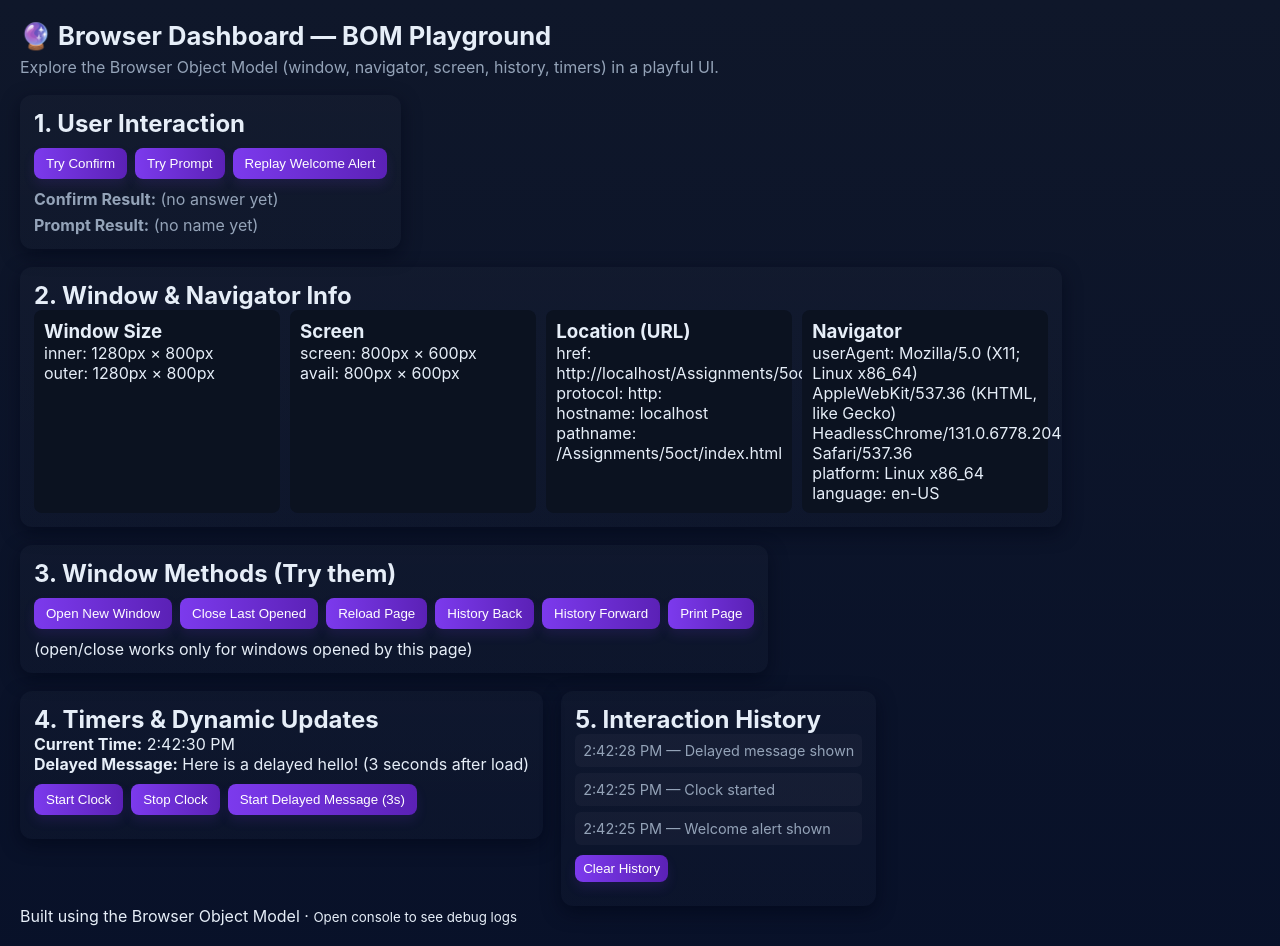
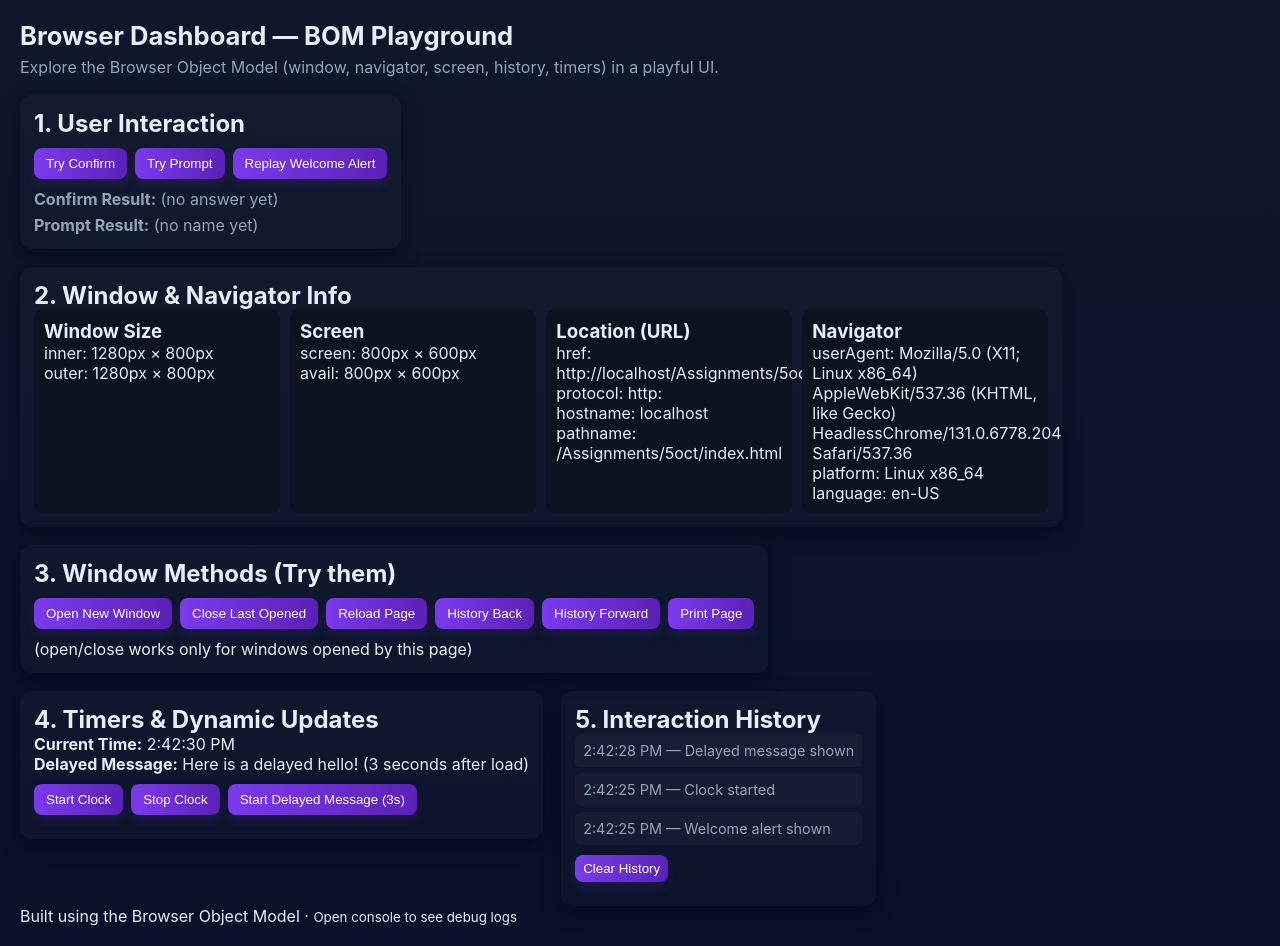
Before and after one commit to Gagan41/StempUP_MERN, a plain HTML site: page Assignments/5oct/index.html in a window 1280 px wide. Drawn offline with Linux system fonts and the light colour scheme.

Commit message:
emoji changes

```diff
--- a/Assignments/5oct/index.html
+++ b/Assignments/5oct/index.html
@@ -3,12 +3,12 @@
   <head>
     <meta charset="utf-8" />
     <meta name="viewport" content="width=device-width,initial-scale=1" />
-    <title>Browser Dashboard — BOM Playground</title>
+    <title>Browser Dashboard — BOM Playground - JS</title>
     <link rel="stylesheet" href="style.css" />
   </head>
   <body>
     <header>
-      <h1>🔮 Browser Dashboard — BOM Playground</h1>
+      <h1>Browser Dashboard — BOM Playground</h1>
       <p class="tagline">Explore the Browser Object Model (window, navigator, screen, history, timers) in a playful UI.</p>
     </header>
 
```
